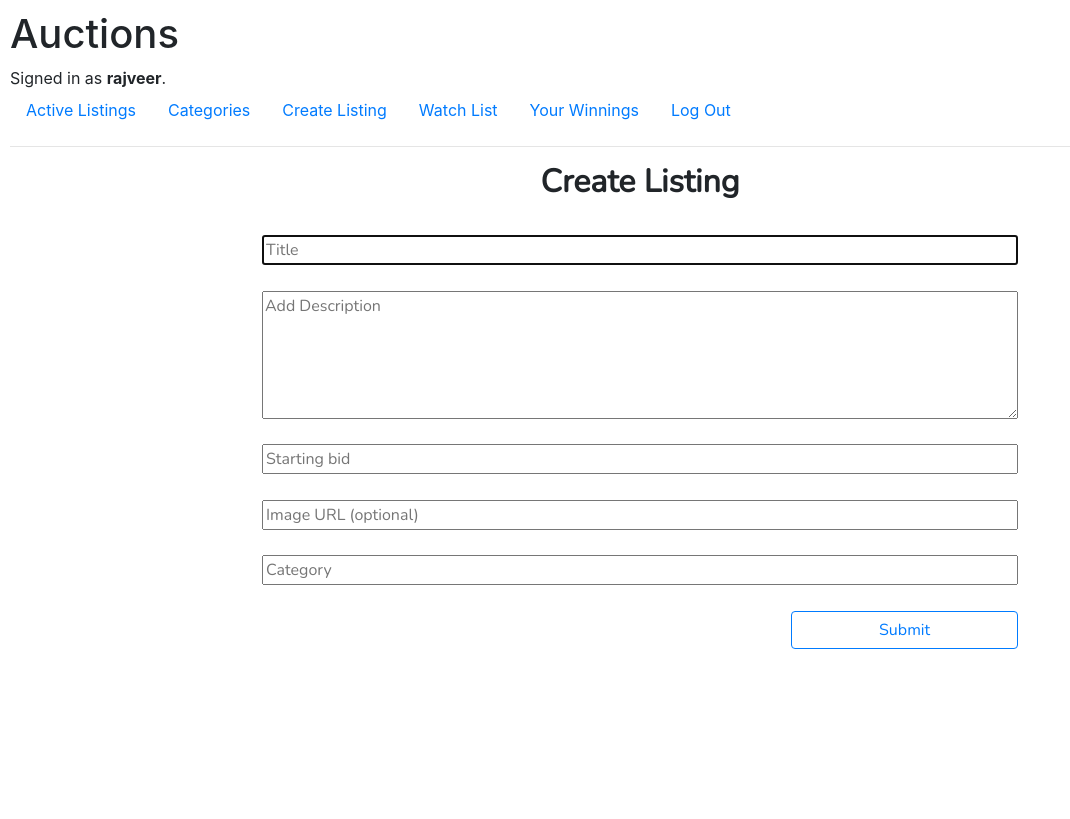
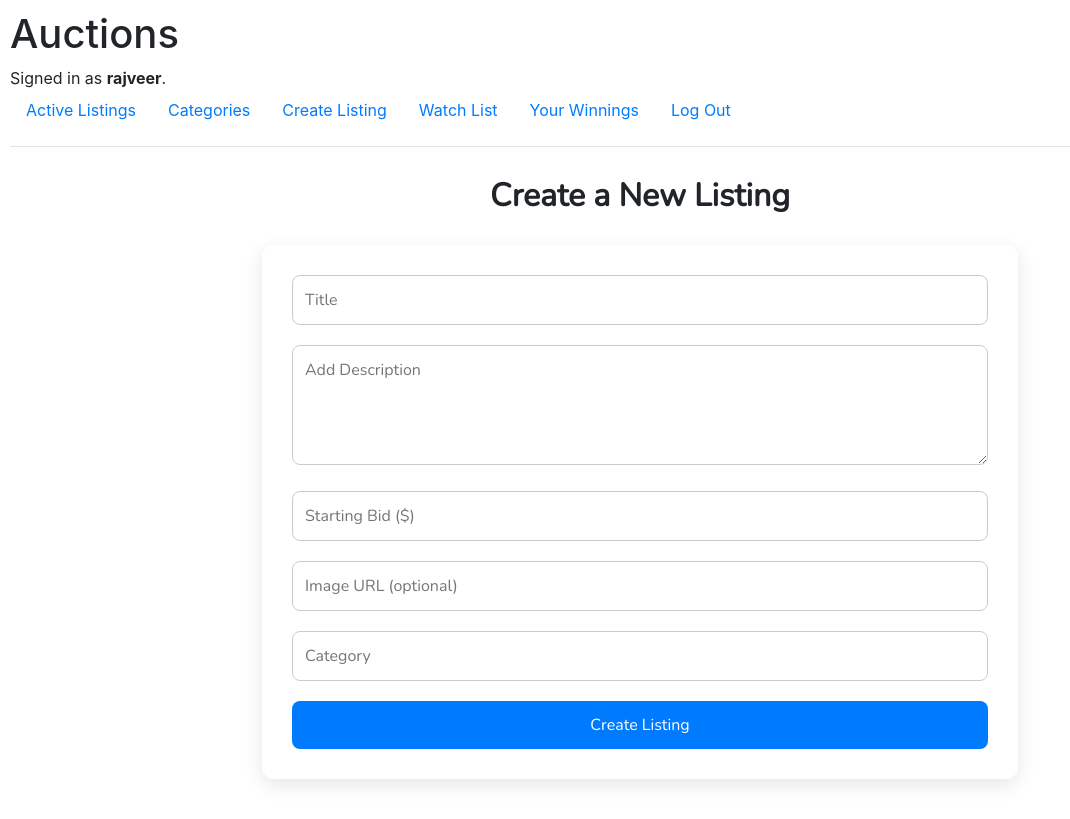
Before and after one commit to rajveer-web/django_commerce, a Django app: page /create in a window 1280 px wide. Shown: the whole page, without its empty margins (0-1070 px from the left). Before the commit the page ends 649 px from the top, so only its background shows below. Run offline with Django 3.2, Linux system fonts and the light colour scheme; a user stored in the database is signed in; some libraries are stand-ins or nearby versions.

Commit message:
make chnages of the form

```diff
--- a/auctions/templates/auctions/create.html
+++ b/auctions/templates/auctions/create.html
@@ -1,43 +1,87 @@
 {% extends "auctions/layout.html" %}
 
 {% block body %}
-    <h2 style = "font-weight: bold;text-align: center; font-family: Nunito;">Create Listing</h2>
-    <div id="activelist">
+<h2 class="page-title">Create a New Listing</h2>
+
+<div class="form-container">
     <form method="POST">
         {% csrf_token %}
-        <input required placeholder="Title" autofocus type="text" name="create_title"/>
-        <textarea placeholder="Add Description" required type="text" name="create_desc"></textarea>
-        <input required placeholder="Starting bid" type="number" name="create_initial_bid"/>
-        <input placeholder="Image URL (optional)" type="text" name="img_url"/>
-        <input required placeholder="Category" type="text" name="category"/>
-        <button class="btn btn-outline-primary" type="submit">Submit</button>
+        <input required placeholder="Title" type="text" name="create_title" class="input-field"/>
+
+        <textarea placeholder="Add Description" required name="create_desc" class="textarea-field"></textarea>
+
+        <input required placeholder="Starting Bid ($)" type="number" name="create_initial_bid" class="input-field"/>
+
+        <input placeholder="Image URL (optional)" type="text" name="img_url" class="input-field"/>
+
+        <input required placeholder="Category" type="text" name="category" class="input-field"/>
+
+        <button class="submit-btn" type="submit">Create Listing</button>
     </form>
-    </div>
+</div>
 
 <style>
+/* Page Title */
+.page-title {
+    font-weight: bold;
+    text-align: center;
+    font-family: 'Nunito', sans-serif;
+    margin-top: 30px;
+    font-size: 2em;
+}
 
-#activelist{
+/* Container */
+.form-container {
     width: 60%;
-    margin-left:20%;
+    margin: 30px auto;
+    background: #ffffff;
+    padding: 30px;
+    border-radius: 12px;
+    box-shadow: 0 6px 20px rgba(0, 0, 0, 0.1);
+}
 
+/* Input & Textarea Fields */
+.input-field,
+.textarea-field {
+    width: 100%;
+    padding: 12px;
+    font-size: 1em;
+    border: 1px solid #ccc;
+    border-radius: 8px;
+    margin-bottom: 20px;
+    font-family: 'Nunito', sans-serif;
+    box-sizing: border-box;
+    transition: border 0.3s ease;
 }
-textarea{
-    height: 10vw;
+
+.input-field:focus,
+.textarea-field:focus {
+    border-color: #007bff;
+    outline: none;
 }
-form{
-    padding-top: 2vw;
-    display:grid;
-    grid-template-rows: repeat(auto,1fr);
-    grid-template-columns: 1fr;
-    grid-gap: 2vw;
+
+/* Textarea Specific */
+.textarea-field {
+    resize: vertical;
+    height: 120px;
+}
+
+/* Submit Button */
+.submit-btn {
+    width: 100%;
+    background-color: #007bff;
+    color: white;
+    padding: 12px;
+    border: none;
+    border-radius: 8px;
+    font-size: 1em;
     font-family: 'Nunito', sans-serif;
-    }
+    cursor: pointer;
+    transition: background-color 0.3s ease;
+}
 
-.btn{
-
-    font-family: Nunito;
-    width: 30%;
-    margin-left: 70%;
+.submit-btn:hover {
+    background-color: #0056b3;
 }
 </style>
 {% endblock %}
```
Also changed, not shown: db.sqlite3.
